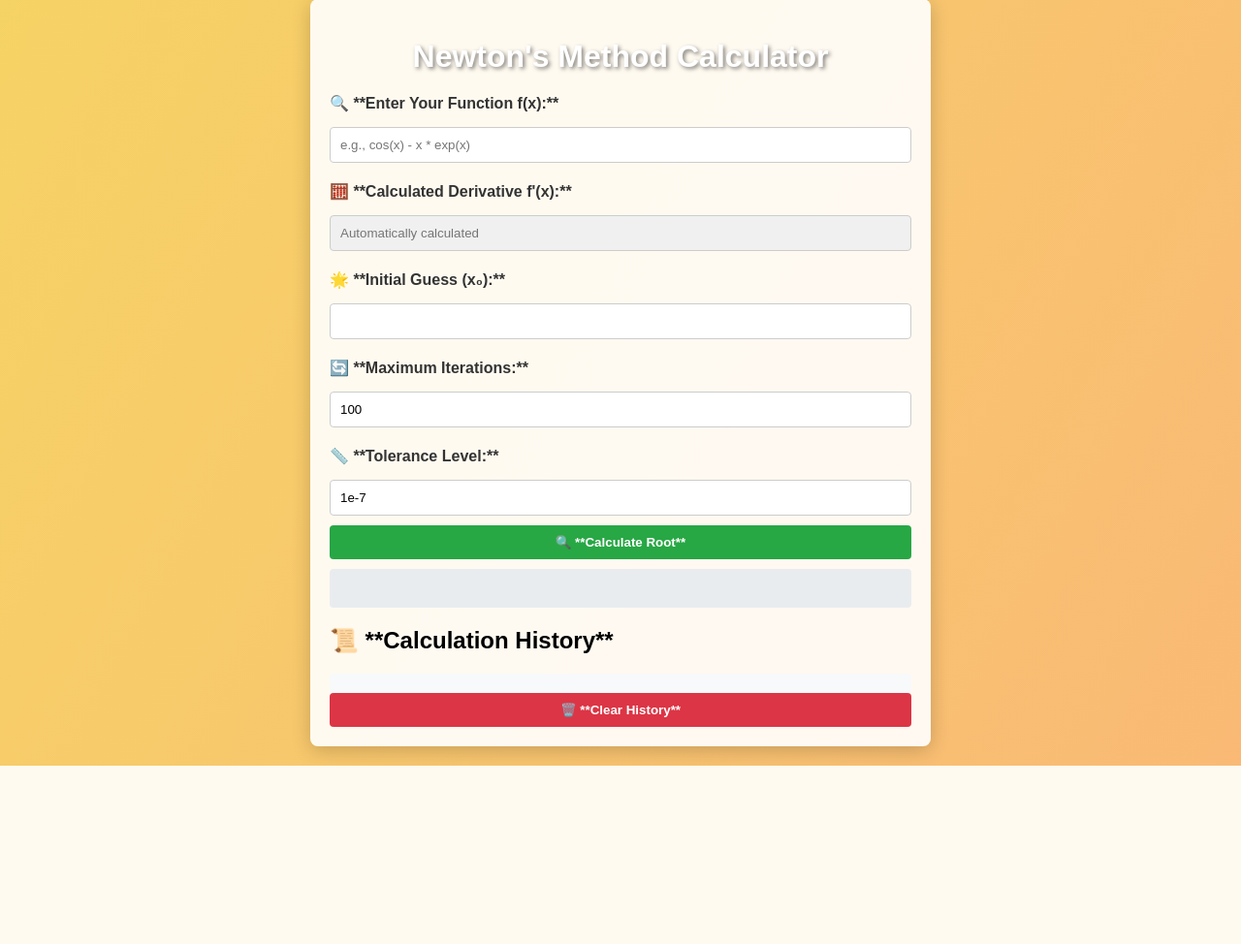
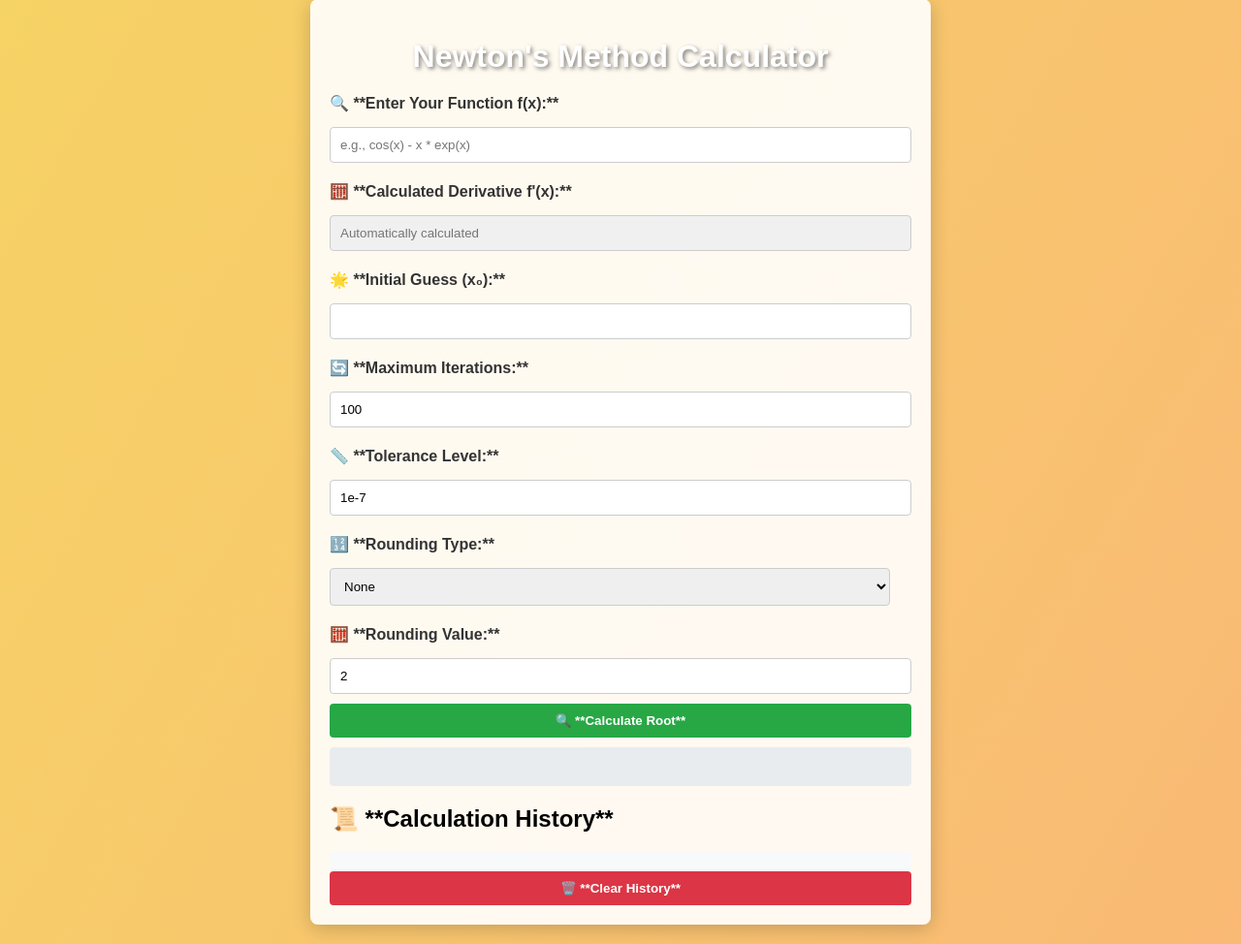
Before and after one commit to Hubcosc/Newton-s_Method, a Flask app: page / in a window 1280 px wide. Shown: the part 21-995 px from the top of the page at 97% size. Before the commit the page ends 811 px from the top, so only its background shows below. Run offline with Flask 3, Linux system fonts and the light colour scheme.

Commit message:
adding Round feature

```diff
--- a/app.py
+++ b/app.py
@@ -3,7 +3,6 @@ import numpy as np
 import sympy as sp
 
 app = Flask(__name__)
-
 
 def newton_method(func, d_func, initial_guess, max_iterations=100, tolerance=1e-7):
     x_n = initial_guess
@@ -32,11 +31,20 @@ def newton_method(func, d_func, initial_guess, max_iterations=100, tolerance=1e-
 
     return None, max_iterations
 
+def round_result(result, rounding_type, rounding_value):
+    """Round the result based on the rounding type and value."""
+    if rounding_type == "dp":  # Decimal Places
+        return round(result, rounding_value)
+    elif rounding_type == "sf":  # Significant Figures
+        if result == 0:
+            return 0
+        else:
+            return round(result, rounding_value - int(np.floor(np.log10(abs(result)))) - 1)
+    return result  # No rounding
 
 @app.route('/')
 def index():
     return render_template('index.html')
-
 
 @app.route('/calculate', methods=['POST'])
 def calculate():
@@ -45,6 +53,8 @@ def calculate():
     initial_guess = float(data['initial_guess'])
     max_iterations = int(data['max_iterations'])
     tolerance = float(data['tolerance'])
+    rounding_type = data.get('rounding_type', 'none')  # Default to 'none'
+    rounding_value = int(data.get('rounding_value', 0))  # Default to 0 for rounding value
 
     x = sp.symbols('x')
 
@@ -59,14 +69,14 @@ def calculate():
         root, result_info = newton_method(sym_func, d_func, initial_guess, max_iterations, tolerance)
 
         if root is not None:
-            return jsonify({'result': f'Root found: {root} in {result_info} iterations.', 'derivative': str(d_func)})
+            # Apply rounding if necessary
+            rounded_root = round_result(root, rounding_type, rounding_value)
+            return jsonify({'result': f'Root found: {rounded_root} in {result_info} iterations.', 'derivative': d_func_str})
         else:
-            return jsonify(
-                {'result': f'Maximum iterations reached. No solution found. {result_info}', 'derivative': str(d_func)})
+            return jsonify({'result': f'Maximum iterations reached. No solution found. {result_info}', 'derivative': d_func_str})
 
     except Exception as e:
         return jsonify({'result': f'Error parsing function: {str(e)}', 'derivative': ''})
 
-
 if __name__ == '__main__':
     app.run(debug=True)
--- a/templates/index.html
+++ b/templates/index.html
@@ -69,7 +69,7 @@
             margin: 10px 0 5px;
         }
 
-        input[type="text"], input[type="number"] {
+        input[type="text"], input[type="number"], select {
             width: calc(100% - 22px);
             padding: 10px;
             margin: 10px 0;
@@ -78,7 +78,7 @@
             transition: border-color 0.3s;
         }
 
-        input[type="text"]:focus, input[type="number"]:focus {
+        input[type="text"]:focus, input[type="number"]:focus, select:focus {
             border-color: #28a745;
             outline: none;
         }
@@ -221,6 +221,16 @@
     <label for="tolerance">📏 **Tolerance Level:**</label>
     <input type="number" id="tolerance" step="any" value="1e-7">
 
+    <label for="roundingType">🔢 **Rounding Type:**</label>
+    <select id="roundingType">
+        <option value="none">None</option>
+        <option value="dp">Decimal Places (dp)</option>
+        <option value="sf">Significant Figures (sf)</option>
+    </select>
+
+    <label for="roundingValue">🧮 **Rounding Value:**</label>
+    <input type="number" id="roundingValue" value="2" min="0">
+
     <button onclick="calculateRoot()">🔍 **Calculate Root**</button>
 
     <div class="result" id="result"></div>
@@ -262,6 +272,8 @@
         const initialGuess = parseFloat(document.getElementById("initialGuess").value);
         const maxIterations = parseInt(document.getElementById("maxIterations").value);
         const tolerance = parseFloat(document.getElementById("tolerance").value);
+        const roundingType = document.getElementById("roundingType").value;
+        const roundingValue = parseInt(document.getElementById("roundingValue").value);
 
         // Input validation
         if (!funcInput) {
@@ -284,6 +296,11 @@
             return;
         }
 
+        if (roundingType !== "none" && (isNaN(roundingValue) || roundingValue < 0)) {
+            showModal("Please enter a valid rounding value.");
+            return;
+        }
+
         fetch('/calculate', {
             method: 'POST',
             headers: {
@@ -293,14 +310,18 @@
                 function: funcInput,
                 initial_guess: initialGuess,
                 max_iterations: maxIterations,
-                tolerance: tolerance
+                tolerance: tolerance,
+                rounding_type: roundingType,
+                rounding_value: roundingValue
             })
         })
         .then(response => response.json())
         .then(data => {
             const resultDiv = document.getElementById("result");
+            const derivativeInput = document.getElementById("derivative");
+
             resultDiv.innerText = data.result;
-            document.getElementById("derivative").value = data.derivative;
+            derivativeInput.value = data.derivative;
 
             if (data.result.toLowerCase().includes("error")) {
                 resultDiv.classList.add("error");
```
